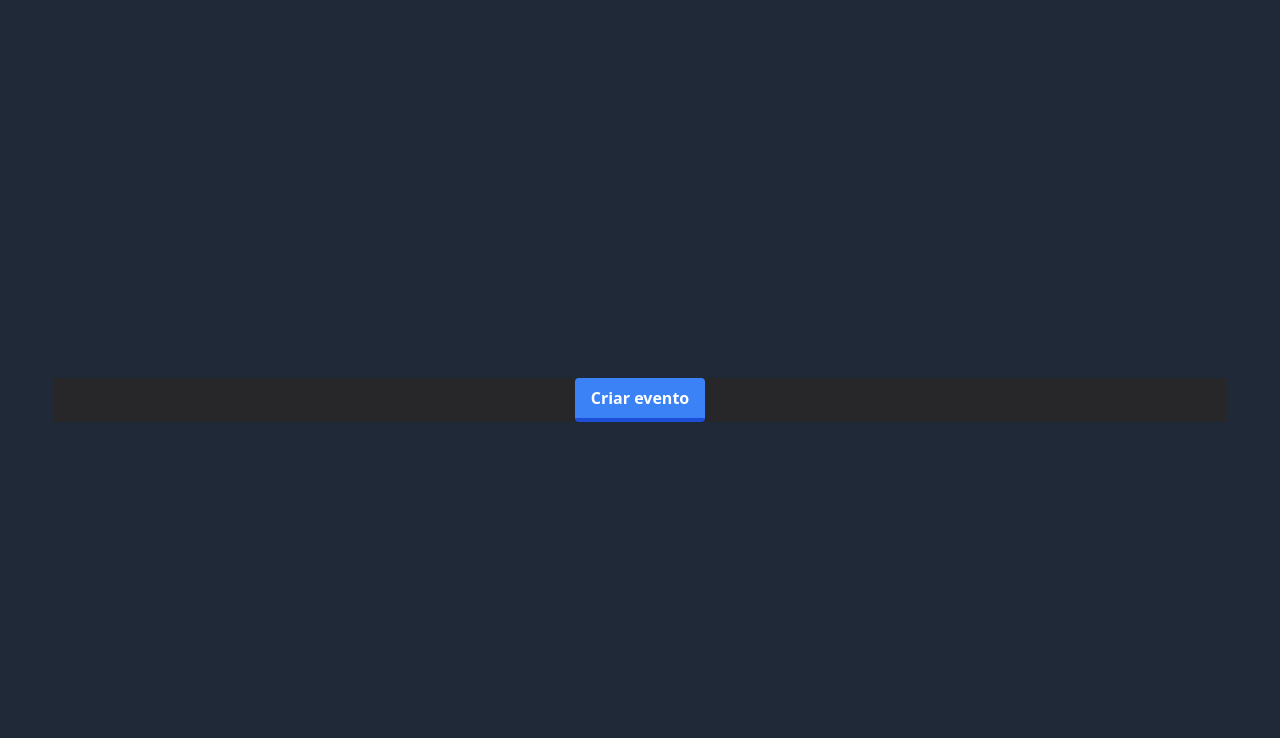
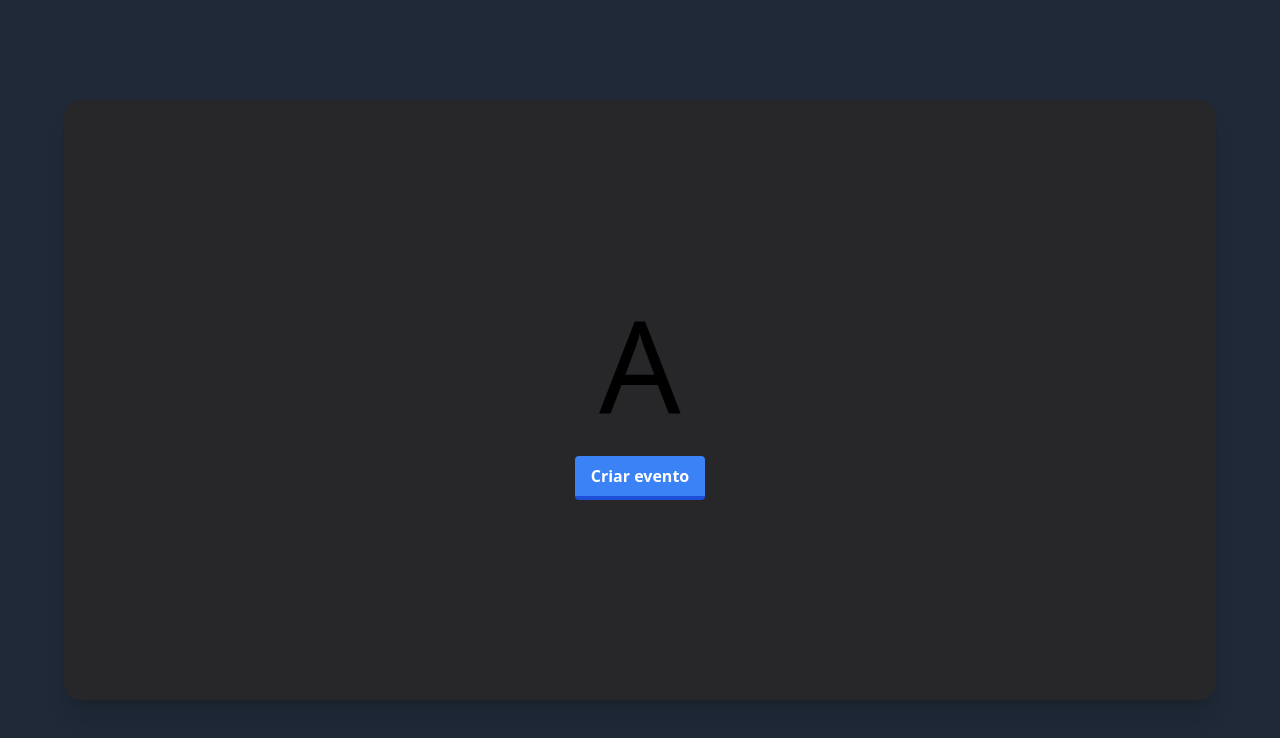
Before and after one commit to RubensJr21/testing-time, a Next.js app: page / in a window 1280 px wide. Shown: the top 738 px of the page. Built offline with nearby package versions, Linux system fonts and the light colour scheme.

Commit message:
Adiciona o estilo da página principal e adiciona telas do evento

```diff
--- /dev/null
+++ b/src/pages/event/[event-id].tsx
@@ -0,0 +1,7 @@
+export default function EventID(){
+    return (
+        // <Icone da aplicação />
+        <h1>Página do evento</h1>
+        // Caso o id fornecido seja inválido será redirecionado para a tela de criação
+    )
+}
--- a/src/pages/event/index.tsx
+++ b/src/pages/event/index.tsx
@@ -1,6 +1,6 @@
 export default function Event(){
     return (
         // <Icone da aplicação />
-        <h1>Nome do evento</h1>
+        <h1>Aqui você criará um novo evento</h1>
     )
 }
--- a/src/pages/index.tsx
+++ b/src/pages/index.tsx
@@ -3,8 +3,11 @@ import Link from 'next/link'
 export default function Home(){
     return (
         // Adicionar margin top e bottom de 10%
-        <div className="bg-gray-800 flex items-center justify-center min-h-screen">
-            <div className="bg-zinc-800 w-11/12 flex items-center justify-center">
+        <div className="bg-gray-800 min-h-screen">
+            <div className="bg-zinc-800 body rounded-2xl shadow-xl">
+                <span className='text-9xl'>
+                    A
+                </span>
                 <Link href={"/event"}>
                     <button className="bg-blue-500 hover:bg-blue-400 text-white font-bold py-2 px-4 border-b-4 border-blue-700 hover:border-blue-500 rounded inline-flex items-center">
                         <span>Criar evento</span>
--- a/src/styles/global.css
+++ b/src/styles/global.css
@@ -1,3 +1,25 @@
 @tailwind base;
 @tailwind components;
 @tailwind utilities;
+
+.body {
+    width: 90%;
+    height: 75%;
+    /* max-height: 400px; */
+    padding: 20px;
+
+    /* como centralizar um elemento: https://www.youtube.com/watch?v=Cu-HP-gvggg&t=102s&ab_channel=MarioSouto-DevSoutinho */
+
+    position: absolute;
+    top: 0;
+    bottom: 0;
+    left: 0;
+    right: 0;
+    margin: auto;
+
+    display: flex;
+    flex-direction: column;
+    row-gap: 5%;
+    justify-content: center;
+    align-items: center;
+}
```
